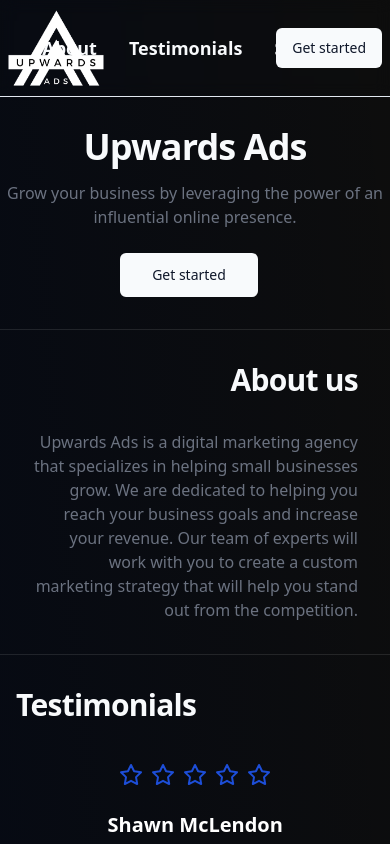
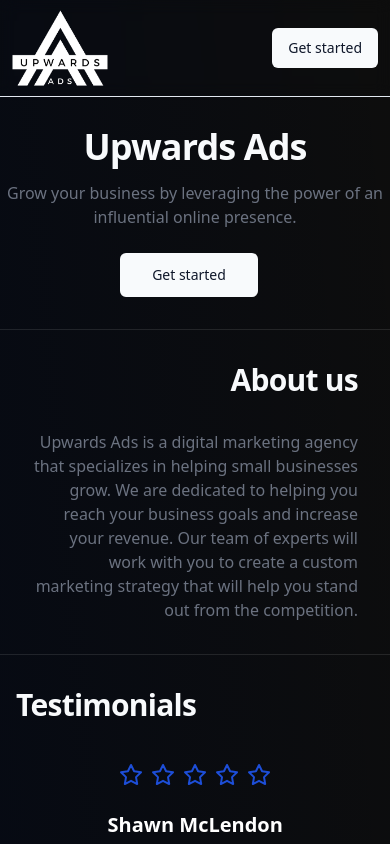
Before and after one commit to johnny-woodtke/upwardsads-website, a Next.js app: page / in a window 390 px wide. Shown: the top 844 px of the page. Built offline with nearby package versions, Linux system fonts and the light colour scheme.

Commit message:
fix nav bar mobile

```diff
--- a/components/NavigationMenu.tsx
+++ b/components/NavigationMenu.tsx
@@ -9,7 +9,7 @@ export function NavigationMenu() {
   return (
     <div className="sticky top-0 z-40 flex w-full justify-center border-b backdrop-blur">
       <div className={cn("relative flex h-24 w-full max-w-screen-xl items-center justify-center transition-[height]")}>
-        <Link href="/" className="absolute left-2 top-0 aspect-[1] h-full invert">
+        <Link href="/" className="absolute left-3 top-0 aspect-[1] h-full invert">
           <Image
             src="/assets/logo.png"
             alt="Logo"
@@ -20,7 +20,7 @@ export function NavigationMenu() {
           />
         </Link>
 
-        <div className={cn("flex h-full items-center justify-center py-2")}>
+        <div className={cn("flex h-full items-center justify-center py-2 max-sm:hidden")}>
           <MenuLink href="/#about">About</MenuLink>
           <MenuLink href="/#testimonials">Testimonials</MenuLink>
           <MenuLink href="/#services">Services</MenuLink>
@@ -29,7 +29,7 @@ export function NavigationMenu() {
           </MenuLink>
         </div>
 
-        <div className={cn("absolute right-0 top-0", "flex items-center justify-end", "h-full py-2 pr-2")}>
+        <div className={cn("absolute right-1 top-0", "flex items-center justify-end", "h-full py-2 pr-2")}>
           <Button href="/contact">Get started</Button>
         </div>
       </div>
```
